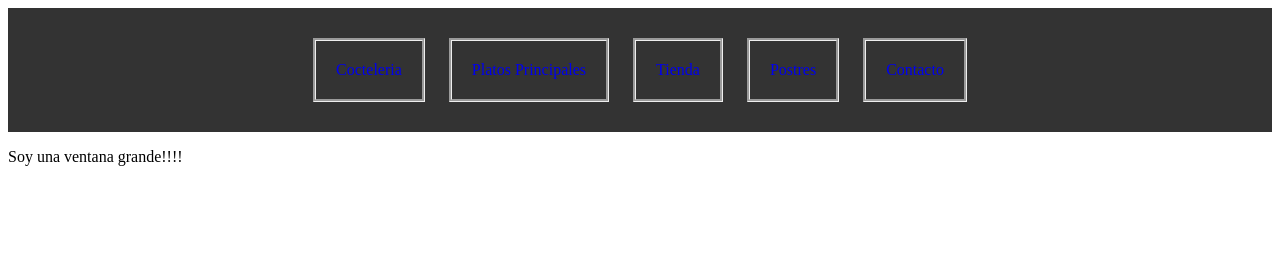
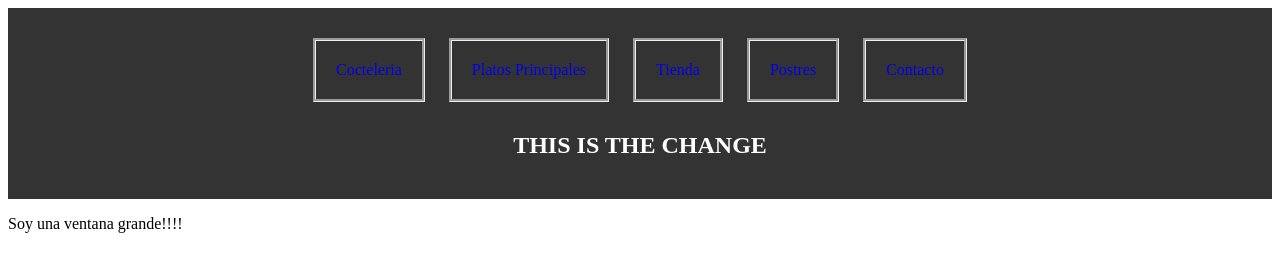
Before and after one commit to lupegreco/pruebacocteleria, a plain HTML site: page index.html in a window 1280 px wide. Drawn offline with Linux system fonts and the light colour scheme.

Commit message:
test branch

```diff
--- a/index.html
+++ b/index.html
@@ -14,6 +14,9 @@
                 <li><a href="postres.html">Postres</a></li>
                 <li><a href="contacto.html">Contacto</a></li>
             <ul>
+
+                <h1>THIS IS THE CHANGE</h1>
+
         </nav>
     </header>
 
```
